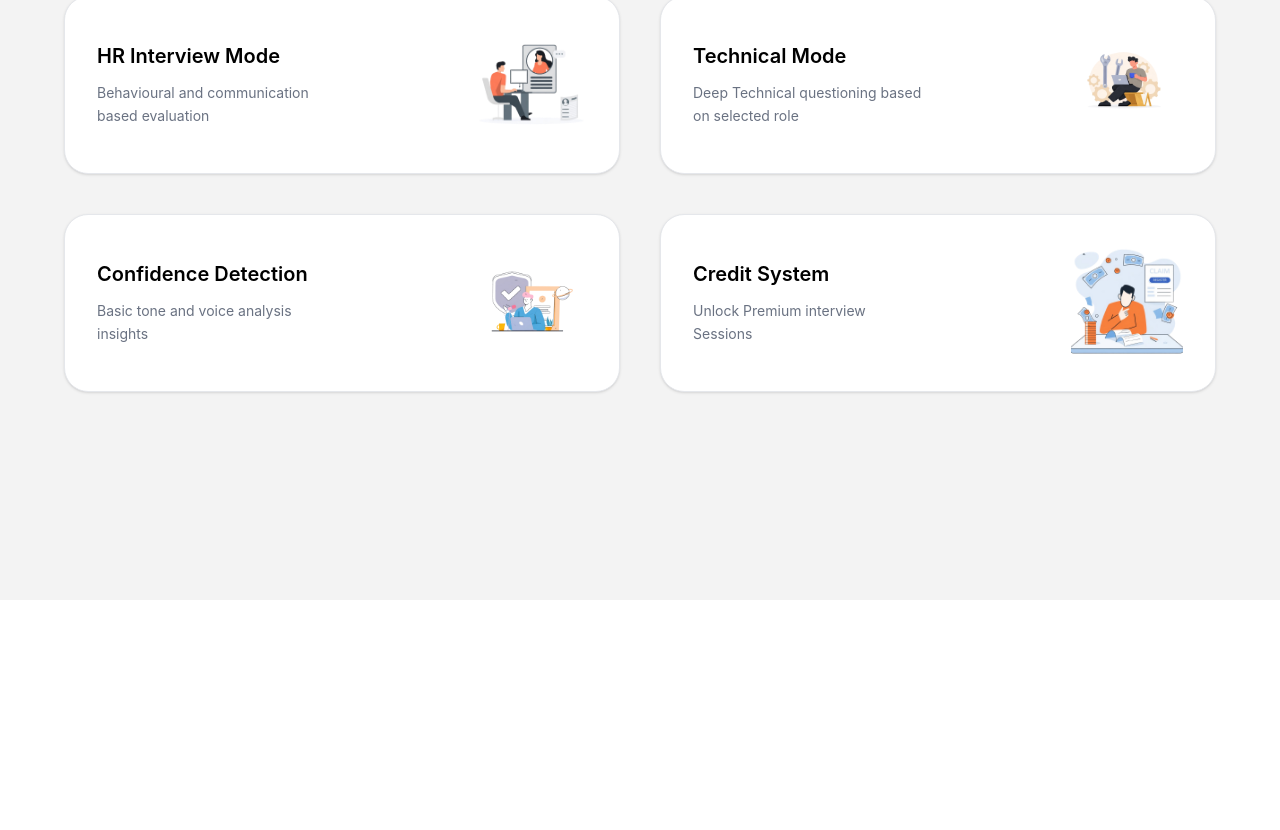
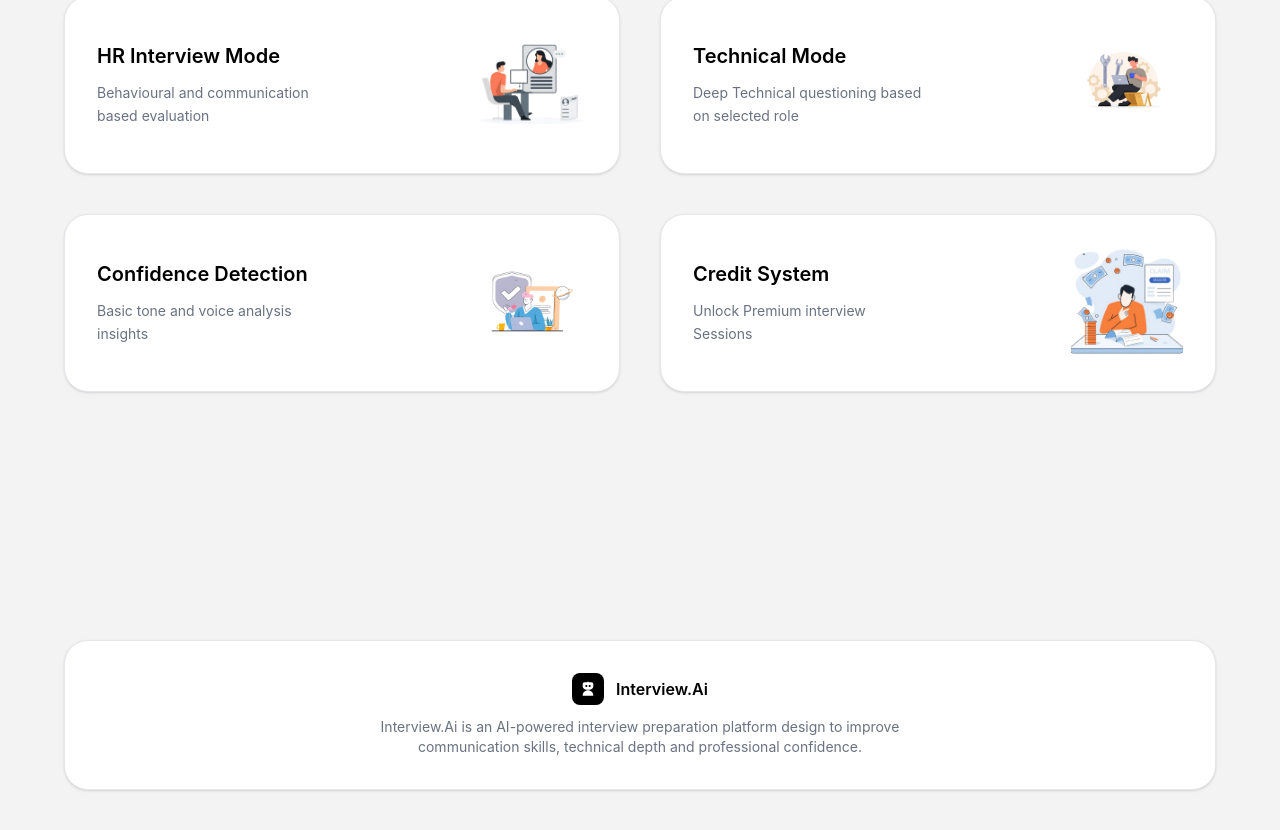
Before and after one commit to piyush-ujgaokar/interview-Ai-Q, a React (Vite) app in the folder Frontend/: page / in a window 1280 px wide. Shown: the part 2014-2844 px from the top of the page. Before the commit the page ends 2614 px from the top, so only its background shows below. Built offline with nearby package versions, Linux system fonts and the light colour scheme; no server answers.

Commit message:
Home Page completed

```diff
--- a/Frontend/src/components/AuthModel.jsx
+++ b/Frontend/src/components/AuthModel.jsx
@@ -14,7 +14,7 @@ const AuthModel = ({onClose}) => {
     },[userData,onClose])
 
   return (
-    <div className='fixed inset-0 z-[999] flex items-center justify-center bg-black/10 backdrop-blur-sm px-4 '>
+    <div className='fixed inset-0 z-999 flex items-center justify-center bg-black/10 backdrop-blur-sm px-4 '>
         <div className='relative w-full max-w-md'>
             <button
             onClick={onClose}
--- /dev/null
+++ b/Frontend/src/components/Footer.jsx
@@ -0,0 +1,24 @@
+import React from 'react'
+import { RiRobot3Fill } from 'react-icons/ri'
+
+const Footer = () => {
+  return (
+    <div className=' bg-[#f3f3f3] flex justify-center px-4 py-4 pb-10 pt-10 '>
+            <div className='w-full max-w-6xl bg-white rounded-3xl shadow-sm border border-gray-200 py-8 text-center'>
+                <div className='flex justify-center items-center gap-3 mb-3'>
+                    <div className='bg-black text-white p-2 rounded-lg'><RiRobot3Fill size={16} /></div>
+                    <h2 className='font-semibold'>Interview.Ai</h2>
+                </div>
+                <p className='text-gray-500 text-sm max-w-xl mx-auto'>
+                    Interview.Ai is an AI-powered interview preparation platform design to improve communication skills,
+                    technical depth and professional confidence.
+                </p>
+            </div>
+
+
+
+    </div>
+  )
+}
+
+export default Footer
--- a/Frontend/src/pages/Home.jsx
+++ b/Frontend/src/pages/Home.jsx
@@ -15,6 +15,7 @@ import creditImg from '../assets/credit.png'
 import resumeImg from '../assets/resume.png'
 import pdfImg from '../assets/pdf.png'
 import historyImg from '../assets/history.png'
+import Footer from "../components/Footer";
 
 
 const Home = () => {
@@ -271,6 +272,7 @@ const Home = () => {
 
     {showAuth && <AuthModel onClose={()=>setShowAuth(false)}/>}
 
+            <Footer/>
 
     </div>
 
```
